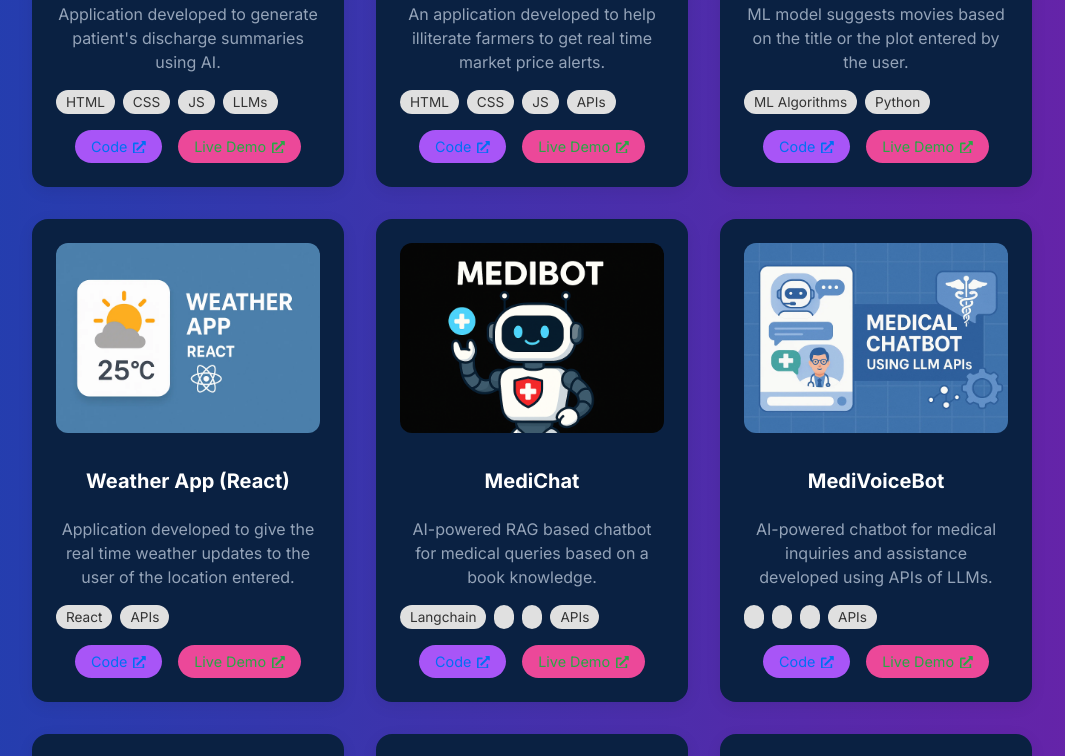
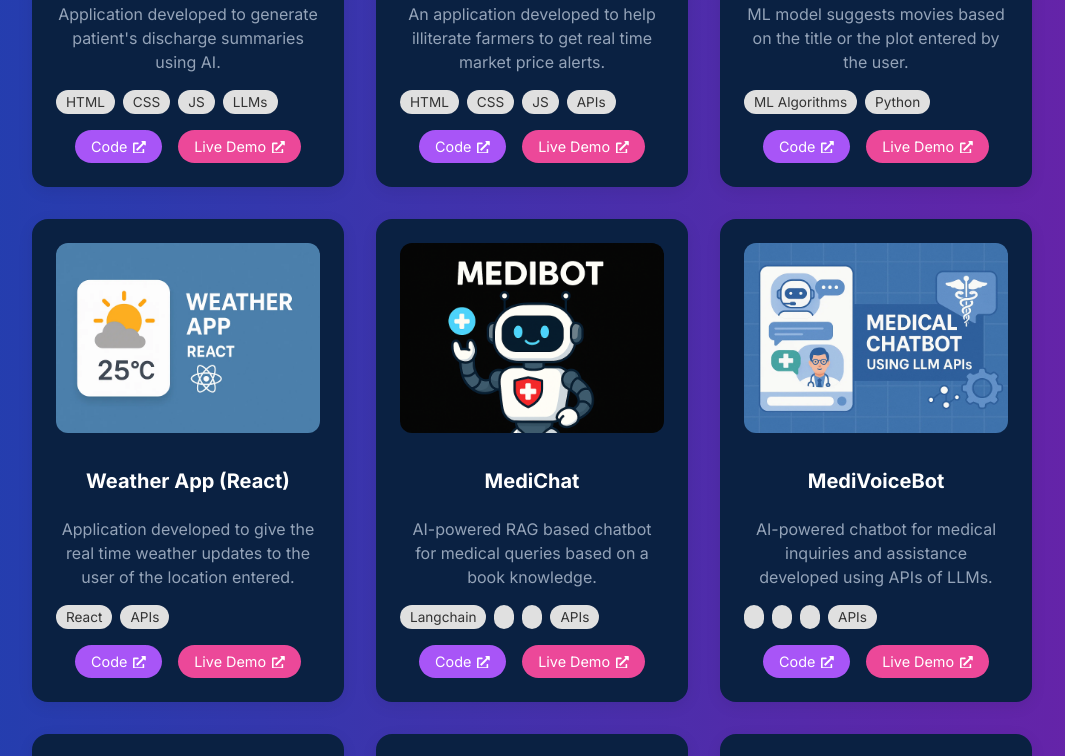
Before and after one commit to shivakumarsouta/portfolio, a React (Vite) app: page / in a window 1280 px wide. Shown: the part 1780-2536 px from the top of the page, without its empty margins (108-1173 px from the left). Built offline with nearby package versions, Linux system fonts and the light colour scheme; no server answers.

Commit message:
Updated projects

```diff
--- a/src/styles/ProjectCard.css
+++ b/src/styles/ProjectCard.css
@@ -54,7 +54,7 @@
 
 .project-link {
   text-decoration: none;
-  color: #0070f3;
+  color: white;
   font-weight: 500;
   display: inline-flex;
   align-items: center;
@@ -66,7 +66,7 @@
 }
 
 .live-link {
-  color: #28a745;
+  color: white;
 }
 
 .icon {
```
